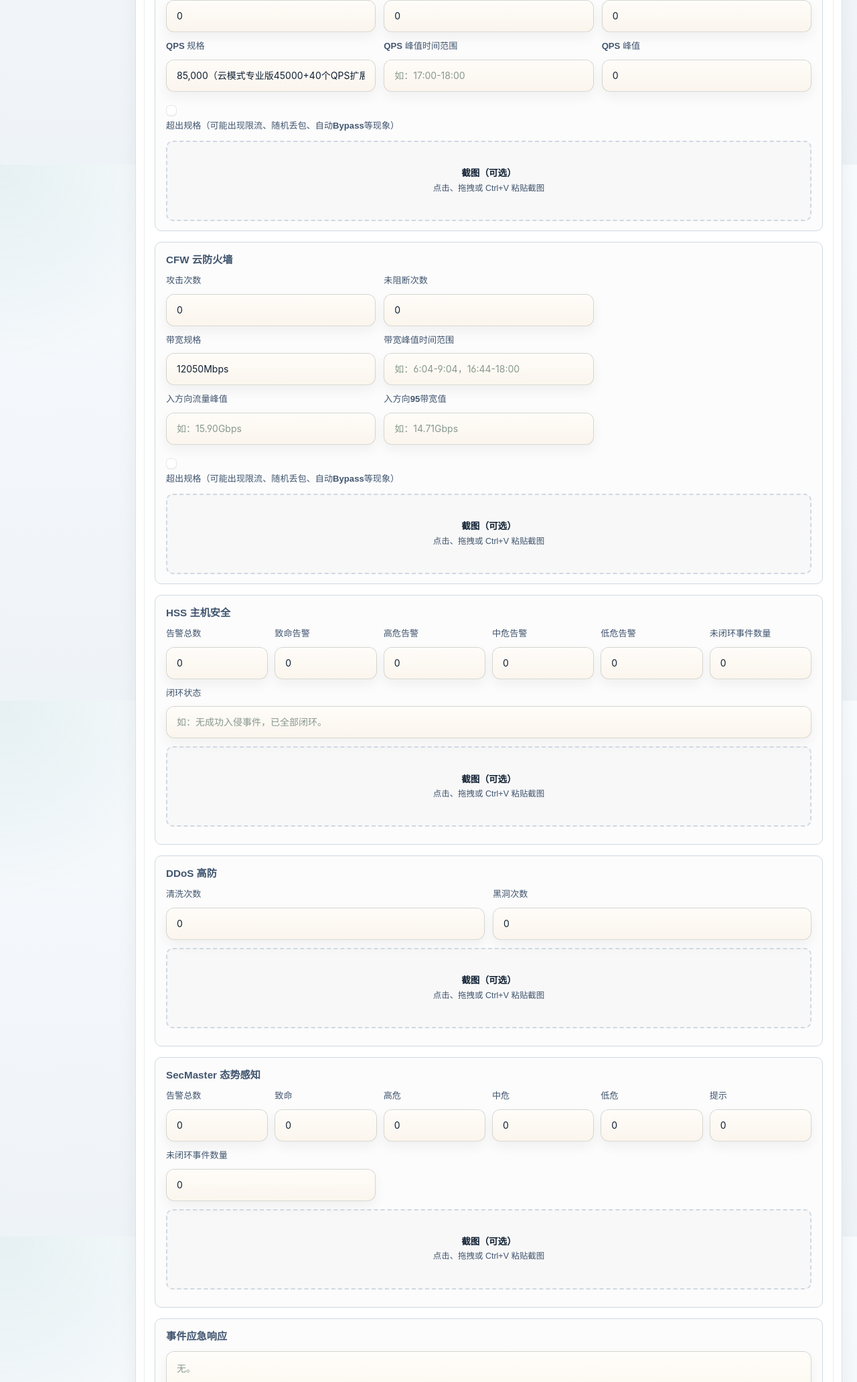
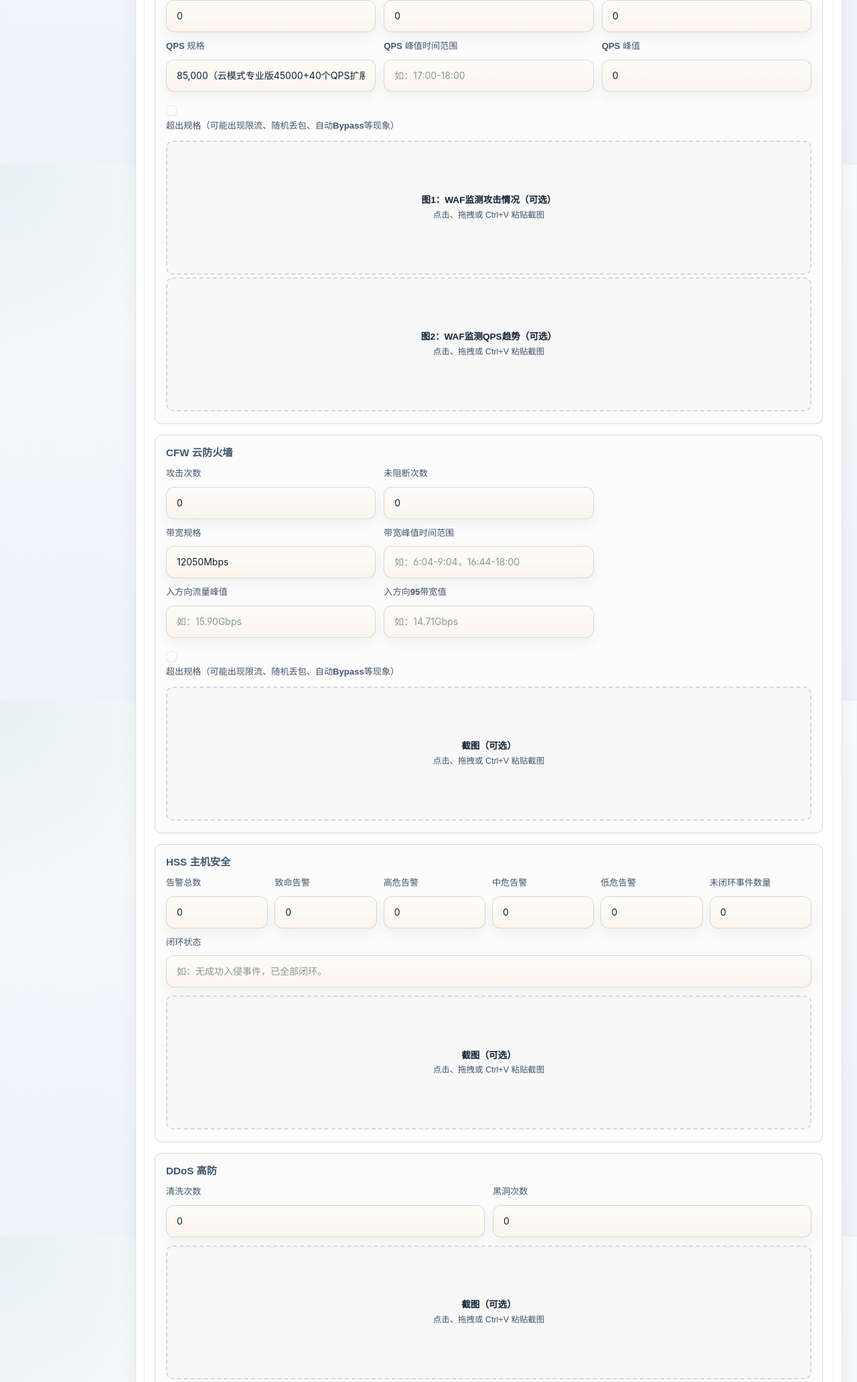
Before and after one commit to xiaqijun/report_tool, a FastAPI app: page /daily-report in a window 1280 px wide. Shown: the part 1354-3417 px from the top of the page at 67% size. Run offline with FastAPI, Linux system fonts and the light colour scheme; the visitor is signed in with stand-in values (Sample User, id 1); data that the repository does not hold is empty; parts of the project's set-up code (start-up, migrations or seed data) failed here and were passed over; some libraries are stand-ins or nearby versions.

Commit message:
feat: 添加WAF监测QPS趋势截图功能，优化日报表单

```diff
--- a/app/db.py
+++ b/app/db.py
@@ -261,6 +261,7 @@ def init_db() -> None:
         _ensure_column(connection, "daily_security_reports", "hss_unclosed_event_count", "INT NOT NULL DEFAULT 0")
         _ensure_column(connection, "daily_security_reports", "secmaster_unclosed_event_count", "INT NOT NULL DEFAULT 0")
         _ensure_column(connection, "daily_security_reports", "waf_screenshot_path", "VARCHAR(255) NOT NULL DEFAULT ''")
+        _ensure_column(connection, "daily_security_reports", "waf_qps_screenshot_path", "VARCHAR(255) NOT NULL DEFAULT ''")
         _ensure_column(connection, "daily_security_reports", "cfw_screenshot_path", "VARCHAR(255) NOT NULL DEFAULT ''")
         _ensure_column(connection, "daily_security_reports", "hss_screenshot_path", "VARCHAR(255) NOT NULL DEFAULT ''")
         _ensure_column(connection, "daily_security_reports", "ddos_screenshot_path", "VARCHAR(255) NOT NULL DEFAULT ''")
@@ -593,7 +594,7 @@ def save_daily_report(report_date: str, payload: dict[str, object], operator_nam
         "ddos_blackholes", "secmaster_alerts", "trend_comparison", "overall_assessment",
         "monitor_start", "monitor_end",
         "waf_detail_attacks", "waf_detail_blocked", "waf_qps_specs",
-        "waf_qps_peak_range", "waf_qps_peak_value", "waf_exceeded_spec", "waf_screenshot_path",
+        "waf_qps_peak_range", "waf_qps_peak_value", "waf_exceeded_spec", "waf_screenshot_path", "waf_qps_screenshot_path",
         "cfw_detail_attacks", "cfw_detail_unblocked", "cfw_bandwidth_spec",
         "cfw_peak_inbound_range", "cfw_inbound_peak", "cfw_inbound_95th", "cfw_exceeded_spec", "cfw_screenshot_path",
         "hss_detail_total", "hss_detail_fatal", "hss_detail_high",
--- a/app/routers/daily_report.py
+++ b/app/routers/daily_report.py
@@ -34,11 +34,11 @@ router = APIRouter(tags=["daily-report"])
 
 SCREENSHOT_FIELD_TO_SECTION = {
     "waf": "waf_screenshot_path",
+    "waf-qps": "waf_qps_screenshot_path",
     "cfw": "cfw_screenshot_path",
     "hss": "hss_screenshot_path",
     "ddos": "ddos_screenshot_path",
     "secmaster": "secmaster_screenshot_path",
-    "emergency-response": "emergency_response_screenshot_path",
     "attack-path": "attack_path_screenshot_path",
     "key-work": "key_work_screenshot_path",
 }
--- a/app/services/docx_generator.py
+++ b/app/services/docx_generator.py
@@ -439,6 +439,7 @@ def _add_waf_detail(doc: Document, report: dict) -> None:
             f"当前WAF产品QPS的规格为{qps_specs}，"
             f"监测到QPS最大值时间段为{peak_range}，峰值为{peak_val}。" + exceeded
         )
+        _add_optional_screenshot(doc, report.get("waf_qps_screenshot_path", ""))
 
 
 def _add_cfw_detail(doc: Document, report: dict) -> None:
--- a/app/static/app.css
+++ b/app/static/app.css
@@ -3181,7 +3181,8 @@ body {
 
 .paste-zone {
     position: relative;
-    min-height: 120px;
+    width: 100%;
+    height: 200px;
     border: 2px dashed var(--bg-deep);
     border-radius: 10px;
     background: rgba(0, 0, 0, 0.015);
@@ -3191,7 +3192,14 @@ body {
     align-items: center;
     justify-content: center;
     overflow: hidden;
-    transition: border-color 0.15s, background 0.15s;
+    margin-bottom: 4px;
+    transition: border-color 0.15s, background 0.15s, height 0.2s;
+    box-sizing: border-box;
+}
+
+.paste-zone.has-image {
+    height: auto;
+    min-height: 200px;
 }
 
 .paste-zone:hover,
--- a/app/templates/daily_report_form.html
+++ b/app/templates/daily_report_form.html
@@ -153,10 +153,23 @@
                     {% endif %}
                 </div>
                 <div class="paste-zone-hint">
-                    <span class="paste-zone-label">截图（可选）</span>
+                    <span class="paste-zone-label">图1：WAF监测攻击情况（可选）</span>
                     <span class="paste-zone-action">点击、拖拽或 Ctrl+V 粘贴截图</span>
                 </div>
                 <input type="file" class="paste-zone-file" name="waf_screenshot_path" accept="image/png,image/jpeg,image/webp" hidden>
+            </div>
+            <div class="paste-zone" data-section="waf-qps">
+                <input type="hidden" name="waf_qps_screenshot_path_value" value="{{ report.waf_qps_screenshot_path if report else '' }}">
+                <div class="paste-zone-preview" id="preview-waf-qps">
+                    {% if report and report.waf_qps_screenshot_path %}
+                    <img src="/daily-report/screenshots/{{ report_date }}/waf-qps" alt="截图预览">
+                    {% endif %}
+                </div>
+                <div class="paste-zone-hint">
+                    <span class="paste-zone-label">图2：WAF监测QPS趋势（可选）</span>
+                    <span class="paste-zone-action">点击、拖拽或 Ctrl+V 粘贴截图</span>
+                </div>
+                <input type="file" class="paste-zone-file" name="waf_qps_screenshot_path" accept="image/png,image/jpeg,image/webp" hidden>
             </div>
         </div>
 
@@ -245,7 +258,6 @@
                 <span class="form-label">闭环状态</span>
                 <input class="form-control" type="text" name="hss_closed_loop_status" value="{{ report.hss_closed_loop_status if report else '' }}" placeholder="如：无成功入侵事件，已全部闭环。">
             </label>
-            <label class="form-field">
             <div class="paste-zone" data-section="hss">
                 <input type="hidden" name="hss_screenshot_path_value" value="{{ report.hss_screenshot_path if report else '' }}">
                 <div class="paste-zone-preview" id="preview-hss">
@@ -347,20 +359,6 @@
             <label class="form-field">
                 <textarea class="form-control" name="emergency_response" rows="2" placeholder="无。">{{ report.emergency_response if report else '' }}</textarea>
             </label>
-            <label class="form-field">
-            <div class="paste-zone" data-section="emergency-response">
-                <input type="hidden" name="emergency_response_screenshot_path_value" value="{{ report.emergency_response_screenshot_path if report else '' }}">
-                <div class="paste-zone-preview" id="preview-emergency-response">
-                    {% if report and report.emergency_response_screenshot_path %}
-                    <img src="/daily-report/screenshots/{{ report_date }}/emergency-response" alt="截图预览">
-                    {% endif %}
-                </div>
-                <div class="paste-zone-hint">
-                    <span class="paste-zone-label">截图（可选）</span>
-                    <span class="paste-zone-action">点击、拖拽或 Ctrl+V 粘贴截图</span>
-                </div>
-                <input type="file" class="paste-zone-file" name="emergency_response_screenshot_path" accept="image/png,image/jpeg,image/webp" hidden>
-            </div>
         </div>
     </section>
 
```
